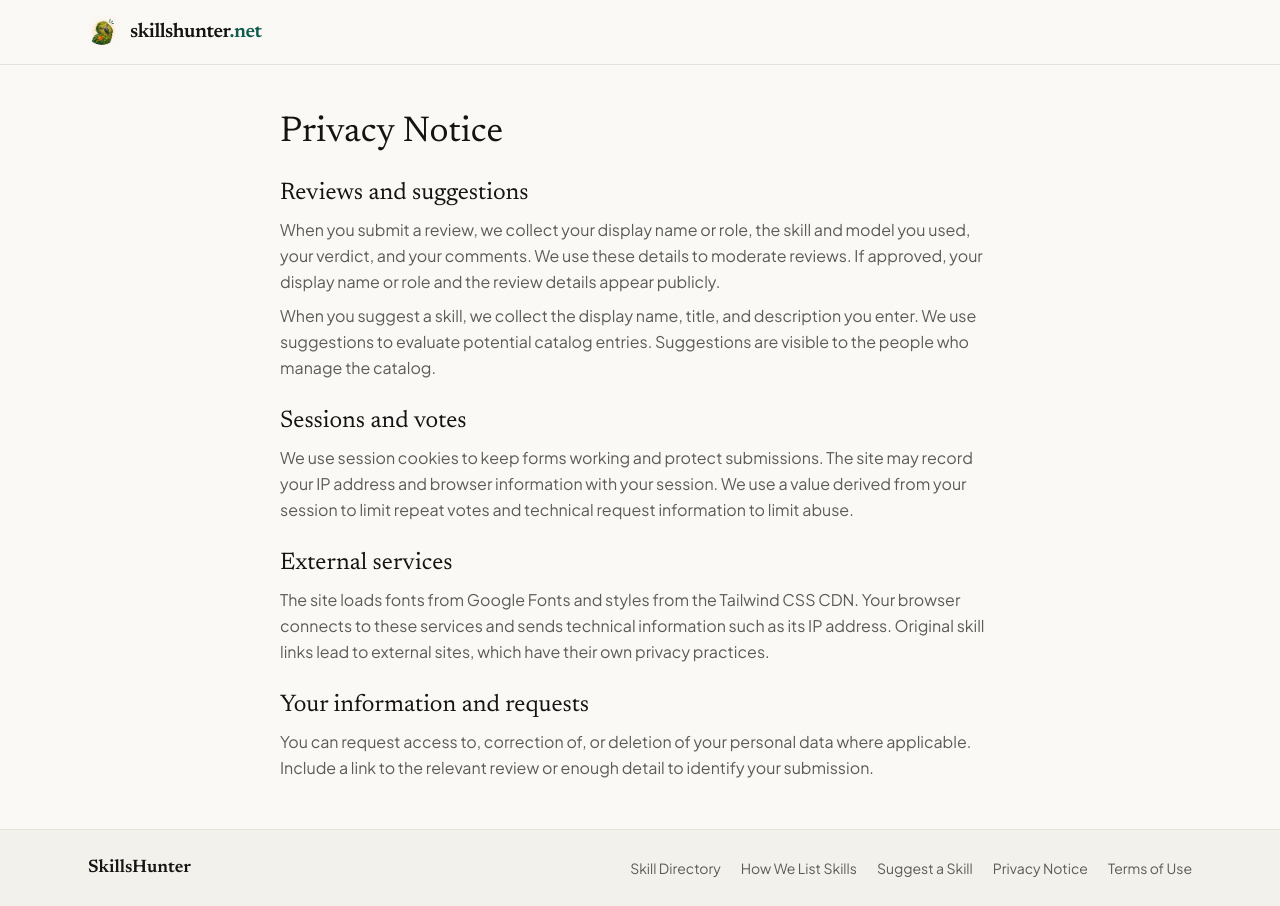
After one commit to sryyabey/skillshunter, a Laravel app: page /privacy in a window 1280 px wide. The commit adds this page. Run offline with Laravel 12, Linux system fonts and the light colour scheme; some libraries are stand-ins or nearby versions.

Commit message:
footer privacy vb

```diff
--- /dev/null
+++ b/config/legal.php
@@ -0,0 +1,6 @@
+<?php
+
+return [
+    'operator' => env('LEGAL_OPERATOR_NAME'),
+    'privacy_email' => env('PRIVACY_CONTACT_EMAIL'),
+];
--- a/resources/views/catalog/review-form.blade.php
+++ b/resources/views/catalog/review-form.blade.php
@@ -22,6 +22,6 @@
   </select>
   <label for="review-body">What did you test, and what happened?</label>
   <textarea id="review-body" name="body" required maxlength="3000" rows="3" class="px-3 py-2 border border-borderline rounded-lg">{{ old('body') }}</textarea>
-  <p class="text-xs text-muted">Reviews appear after moderation.</p>
+  <p class="text-xs text-muted">Approved reviews appear publicly with the name or role you enter. See the <a class="text-emeraldTrust underline" href="{{ route('privacy') }}">Privacy Notice</a>.</p>
   <button class="justify-self-start px-4 py-2 bg-emeraldTrust text-white rounded-lg">Submit Review</button>
 </form>
--- a/resources/views/layouts/partials/footer.blade.php
+++ b/resources/views/layouts/partials/footer.blade.php
@@ -6,6 +6,8 @@
       <a href="{{ route('welcome') }}#skill-directory" class="hover:text-emeraldTrust">Skill Directory</a>
       <a href="{{ route('welcome') }}#editorial-standards" class="hover:text-emeraldTrust">How We List Skills</a>
       <a href="{{ route('welcome') }}#suggest-skill" class="hover:text-emeraldTrust">Suggest a Skill</a>
+      <a href="{{ route('privacy') }}" class="hover:text-emeraldTrust">Privacy Notice</a>
+      <a href="{{ route('terms') }}" class="hover:text-emeraldTrust">Terms of Use</a>
     </nav>
   </div>
 </footer>
--- /dev/null
+++ b/resources/views/legal/privacy.blade.php
@@ -0,0 +1,37 @@
+@extends('layouts.public')
+
+@section('title', 'Privacy Notice — SkillsHunter')
+
+@section('content')
+  <article class="max-w-3xl mx-auto px-4 sm:px-6 py-12 space-y-6 text-muted leading-relaxed">
+    <h1 class="font-serif text-4xl text-ink">Privacy Notice</h1>
+
+    @if ($operator = config('legal.operator'))
+      <p>{{ $operator }} operates SkillsHunter and is responsible for the personal data described here.</p>
+    @endif
+
+    <section class="space-y-2">
+      <h2 class="font-serif text-2xl text-ink">Reviews and suggestions</h2>
+      <p>When you submit a review, we collect your display name or role, the skill and model you used, your verdict, and your comments. We use these details to moderate reviews. If approved, your display name or role and the review details appear publicly.</p>
+      <p>When you suggest a skill, we collect the display name, title, and description you enter. We use suggestions to evaluate potential catalog entries. Suggestions are visible to the people who manage the catalog.</p>
+    </section>
+
+    <section class="space-y-2">
+      <h2 class="font-serif text-2xl text-ink">Sessions and votes</h2>
+      <p>We use session cookies to keep forms working and protect submissions. The site may record your IP address and browser information with your session. We use a value derived from your session to limit repeat votes and technical request information to limit abuse.</p>
+    </section>
+
+    <section class="space-y-2">
+      <h2 class="font-serif text-2xl text-ink">External services</h2>
+      <p>The site loads fonts from Google Fonts and styles from the Tailwind CSS CDN. Your browser connects to these services and sends technical information such as its IP address. Original skill links lead to external sites, which have their own privacy practices.</p>
+    </section>
+
+    <section class="space-y-2">
+      <h2 class="font-serif text-2xl text-ink">Your information and requests</h2>
+      <p>You can request access to, correction of, or deletion of your personal data where applicable. Include a link to the relevant review or enough detail to identify your submission.</p>
+      @if ($email = config('legal.privacy_email'))
+        <p>Send privacy requests to <a class="text-emeraldTrust underline" href="mailto:{{ $email }}">{{ $email }}</a>.</p>
+      @endif
+    </section>
+  </article>
+@endsection
--- a/resources/views/welcome.blade.php
+++ b/resources/views/welcome.blade.php
@@ -186,6 +186,7 @@ Skills are collected from public sources and approved for listing. Community rev
         <input id="suggest-author" name="author" value="{{ old('author') }}" required maxlength="100" class="px-3 py-2 border border-borderline rounded-lg">
         <label for="suggest-body">What should this skill help with?</label>
         <textarea id="suggest-body" name="body" required maxlength="3000" rows="3" class="px-3 py-2 border border-borderline rounded-lg">{{ old('body') }}</textarea>
+        <p class="text-xs text-muted">We use your submission to evaluate the suggested skill. See the <a class="text-emeraldTrust underline" href="{{ route('privacy') }}">Privacy Notice</a>.</p>
         <button class="justify-self-start px-4 py-2 bg-ink text-paper rounded-lg">Submit Suggestion</button>
       </form>
     </div>
--- a/routes/web.php
+++ b/routes/web.php
@@ -8,6 +8,9 @@ Route::get('/', [SkillCatalogController::class, 'index'])->name('welcome');
 Route::get('/sitemap.xml', SitemapController::class)->name('sitemap');
 Route::get('/skills/{slug}', [SkillCatalogController::class, 'show'])->name('detail');
 
+Route::view('/privacy', 'legal.privacy')->name('privacy');
+Route::view('/terms', 'legal.terms')->name('terms');
+
 Route::middleware('throttle:10,1')->group(function (): void {
     Route::post('/reviews', [SkillCatalogController::class, 'review'])->name('reviews.store');
     Route::post('/skill-suggestions', [SkillCatalogController::class, 'suggest'])->name('suggestions.store');
```
Also changed, not shown: resources/views/legal/terms.blade.php (added, +25 -0 lines), 1 other file.
